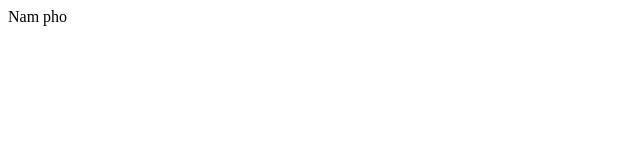
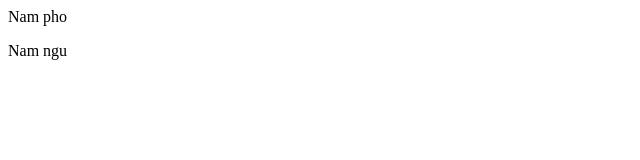
Before and after one commit to a-tuan/GitHub, a plain HTML site: page index.html in a window 1280 px wide. Shown: the full height of the page, 0-640 px from the left. Drawn offline with Linux system fonts and the light colour scheme.

Commit message:
Update index.html

```diff
--- a/index.html
+++ b/index.html
@@ -1 +1,2 @@
 <p> Nam pho</p>
+<p> Nam ngu</p>
```
